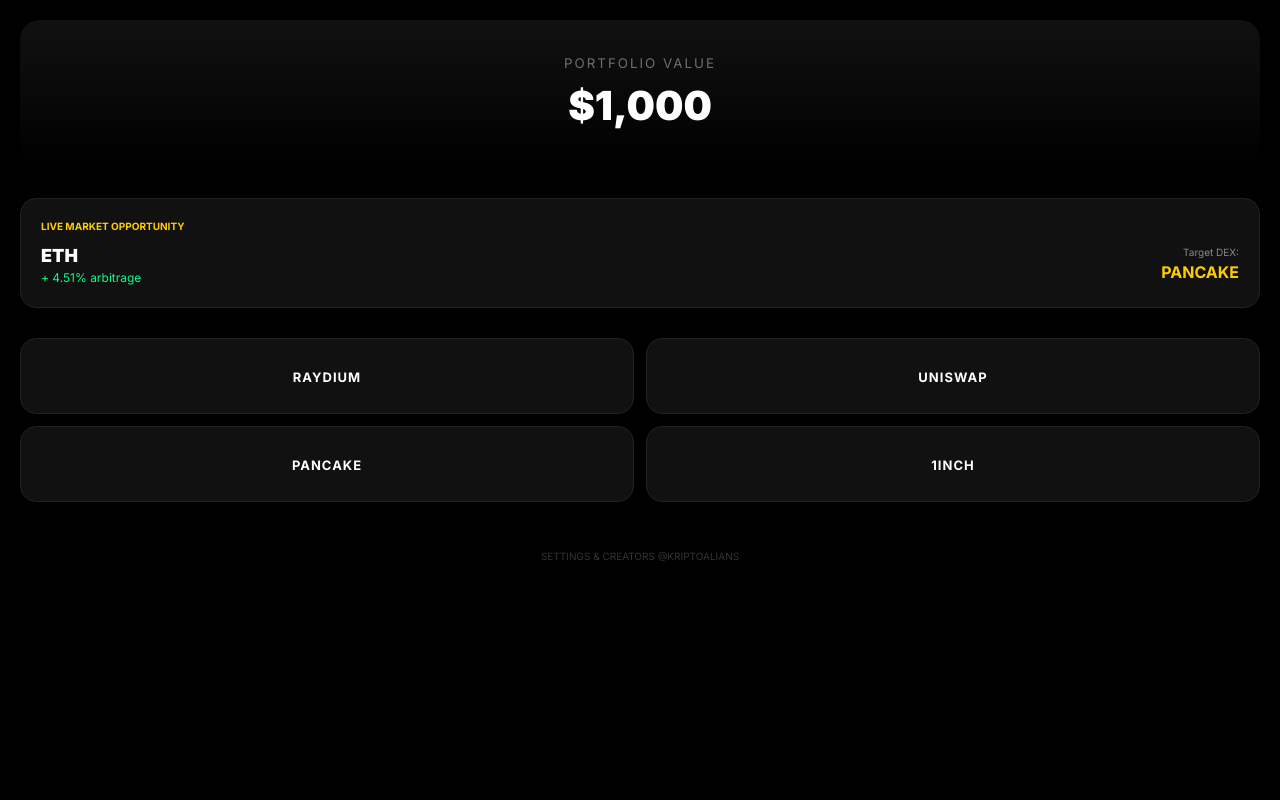
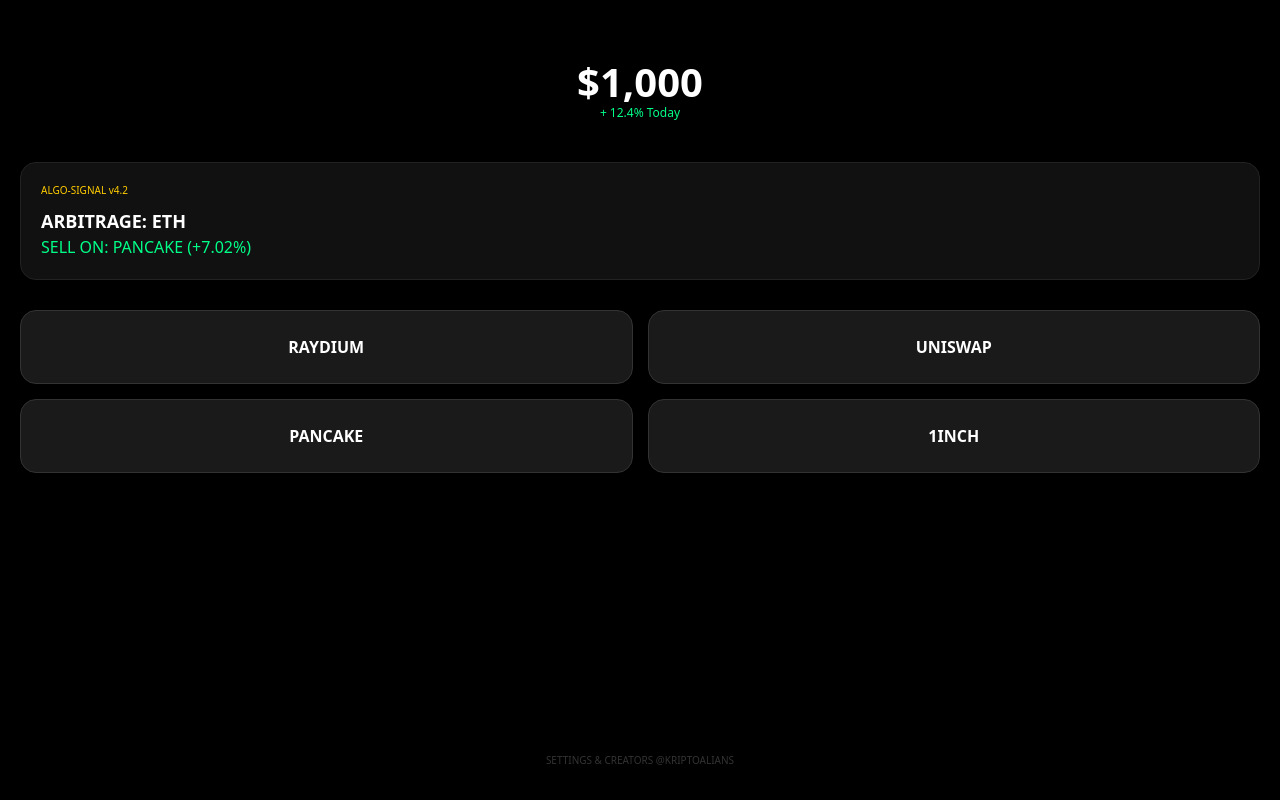
Before and after one commit to katyakuznezc-cmd/treidgame, a React (Vite) app: page / in a window 1280 px wide. Built offline with nearby package versions, Linux system fonts and the light colour scheme.

Commit message:
Update App.jsx

```diff
--- a/src/App.jsx
+++ b/src/App.jsx
@@ -1,39 +1,47 @@
 import React, { useState, useEffect, useRef } from 'react';
 
-const COINS = [
-  { id: 'SOL', price: 145.2, name: 'Solana' }, { id: 'ETH', price: 2640, name: 'Ethereum' },
-  { id: 'BNB', price: 590, name: 'Binance Coin' }, { id: 'BTC', price: 96000, name: 'Bitcoin' }
+// Реальные данные для имитации функционала
+const ASSETS = [
+  { id: 'SOL', name: 'Solana', price: 145, img: 'https://cryptologos.cc/logos/solana-sol-logo.png' },
+  { id: 'ETH', name: 'Ethereum', price: 2650, img: 'https://cryptologos.cc/logos/ethereum-eth-logo.png' },
+  { id: 'TON', name: 'Toncoin', price: 5.4, img: 'https://cryptologos.cc/logos/toncoin-ton-logo.png' },
+  { id: 'BNB', name: 'BNB', price: 590, img: 'https://cryptologos.cc/logos/bnb-bnb-logo.png' }
 ];
 
 export default function App() {
   const [balance, setBalance] = useState(() => Number(localStorage.getItem('st_bal')) || 1000.00);
   const [selectedDex, setSelectedDex] = useState(null);
-  const [amount, setAmount] = useState(100);
+  const [amount, setAmount] = useState('100');
   const [activeTrade, setActiveTrade] = useState(false);
   const [signal, setSignal] = useState(null);
   const [clicks, setClicks] = useState([]);
   const [isApproved, setIsApproved] = useState(false);
+  const [isWalletConfirm, setIsWalletConfirm] = useState(false);
 
+  // Поиск сигнала (Межбиржевой арбитраж)
   useEffect(() => {
     if (!signal && !activeTrade) {
       const timer = setTimeout(() => {
-        const coin = COINS[Math.floor(Math.random() * COINS.length)];
+        const coin = ASSETS[Math.floor(Math.random() * ASSETS.length)];
         const target = ['RAYDIUM', 'UNISWAP', 'PANCAKE', '1INCH'][Math.floor(Math.random() * 4)];
-        setSignal({ coin: coin.id, sellDex: target, perc: (Math.random() * 3 + 2).toFixed(2) });
-      }, 4000);
+        setSignal({ coin: coin.id, sellDex: target, perc: (Math.random() * 6 + 2).toFixed(2) });
+      }, 5000);
       return () => clearTimeout(timer);
     }
   }, [signal, activeTrade]);
 
-  const executeSwap = () => {
-    if (balance < amount) return;
+  const runTransaction = () => {
+    setIsWalletConfirm(true); // Имитация всплывающего окна кошелька
+    setTimeout(() => {
+      setIsWalletConfirm(false);
       setActiveTrade(true);
       setTimeout(() => {
         const isWin = selectedDex === signal?.sellDex;
-      const profit = isWin ? (amount * (parseFloat(signal.perc) / 100)) : -(amount * 0.25);
-      setBalance(b => b - (isWin ? 0 : amount) + (isWin ? profit : 0));
+        const profit = isWin ? (Number(amount) * (parseFloat(signal.perc) / 100)) : -(Number(amount) * 0.4);
+        setBalance(b => b + profit);
         setActiveTrade(false); setSignal(null); setSelectedDex(null); setIsApproved(false);
-    }, 2500);
+      }, 2000);
+    }, 1500);
   };
 
   const handleGlobalClick = (e) => {
@@ -46,163 +54,152 @@ export default function App() {
     }
   };
 
-  // --- 1. RAYDIUM (SOLANA STYLE) ---
-  const RaydiumUI = () => (
-    <div style={{background: '#0c0d21', height: '100%', padding: 15, color: '#fff', fontSize: '14px'}}>
-      <div style={{display:'flex', justifyContent:'space-between', alignItems:'center', marginBottom:25}}>
-        <div style={{display:'flex', alignItems:'center', gap: 8}}><div style={{width:24, height:24, background:'#39f2af', borderRadius:'50%'}}/> <b>Raydium</b></div>
-        <div style={{background:'#1a1b36', padding:'6px 12px', borderRadius:20, fontSize:12, color:'#39f2af'}}>vlad..78</div>
+  // --- 1. RAYDIUM TERMINAL (SOLANA) ---
+  const Raydium = () => (
+    <div style={{background: '#0c0d21', height: '100%', color: '#fff', fontFamily: 'monospace'}}>
+      <header style={{padding: 15, display: 'flex', justifyContent: 'space-between', borderBottom: '1px solid #1a1b36'}}>
+        <div style={{color: '#39f2af', fontWeight: 'bold'}}>RAYDIUM</div>
+        <div style={{fontSize: 10, opacity: 0.5}}>0.5% Slippage ⚙️</div>
+      </header>
+      <div style={{padding: 20}}>
+        <div style={{background: '#14162e', padding: 20, borderRadius: 16}}>
+          <label style={{fontSize: 10, opacity: 0.5}}>YOU PAY</label>
+          <div style={{display:'flex', justifyContent:'space-between', margin: '10px 0'}}>
+            <input type="number" value={amount} onChange={e=>setAmount(e.target.value)} style={{background:'none', border:'none', color:'#fff', fontSize: 24, outline:'none', width: '50%'}} />
+            <span style={{background: '#050614', padding: '5px 10px', borderRadius: 8}}>USDC ▾</span>
           </div>
-      <div style={{background: '#14162e', padding: 20, borderRadius: 20, border: '1px solid #1a1b36'}}>
-        <div style={{display:'flex', justifyContent:'space-between', marginBottom:12}}><span style={{opacity:0.6}}>Swap</span> <span style={{color:'#39f2af'}}>Auto ⚙️</span></div>
-        <div style={{background: '#050614', padding: 15, borderRadius: 12, marginBottom: 4}}>
-          <div style={{display:'flex', justifyContent:'space-between', marginBottom:8}}><small style={{opacity:0.4}}>From</small> <small style={{opacity:0.4}}>Balance: {balance.toFixed(2)}</small></div>
-          <div style={{display:'flex', justifyContent:'space-between'}}><input type="number" value={amount} onChange={e=>setAmount(e.target.value)} style={{background:'none', border:'none', color:'#fff', fontSize: 22, outline:'none', width:'50%'}} /> <button style={{background:'#1a1b36', border:'none', color:'#fff', borderRadius:8, padding:'4px 8px'}}>USDC ▾</button></div>
+          <div style={{textAlign:'center', color: '#39f2af'}}>↓</div>
+          <label style={{fontSize: 10, opacity: 0.5}}>YOU RECEIVE</label>
+          <div style={{display:'flex', justifyContent:'space-between', margin: '10px 0'}}>
+            <div style={{fontSize: 24}}>{(Number(amount)/145).toFixed(3)}</div>
+            <span style={{background: '#39f2af', color: '#000', padding: '5px 10px', borderRadius: 8, fontWeight:'bold'}}>{signal?.coin || 'SOL'} ▾</span>
           </div>
-        <div style={{height:30, display:'flex', justifyContent:'center', alignItems:'center'}}><div style={{background:'#1a1b36', width:30, height:30, borderRadius:8, display:'flex', justifyContent:'center', alignItems:'center'}}>↓</div></div>
-        <div style={{background: '#050614', padding: 15, borderRadius: 12, marginBottom: 20}}>
-           <div style={{display:'flex', justifyContent:'space-between', marginBottom:8}}><small style={{opacity:0.4}}>To</small></div>
-           <div style={{display:'flex', justifyContent:'space-between'}}><div style={{fontSize: 22}}>{(amount / 145).toFixed(4)}</div> <button style={{background:'#39f2af', border:'none', color:'#000', borderRadius:8, padding:'4px 8px'}}>{signal?.coin || 'SOL'} ▾</button></div>
+          <button onClick={runTransaction} style={{width:'100%', padding: 15, background:'#39f2af', color:'#000', border:'none', borderRadius: 12, fontWeight:'bold', marginTop: 15}}>
+            {activeTrade ? 'CONFIRMING...' : 'SWAP'}
+          </button>
         </div>
-        <button onClick={executeSwap} style={{width:'100%', padding: 16, background: '#39f2af', color: '#000', border: 'none', borderRadius: 12, fontWeight: '900', letterSpacing: 1}}>
-          {activeTrade ? 'SWAPPING...' : 'SWAP'}
-        </button>
       </div>
     </div>
   );
 
-  // --- 2. UNISWAP (ETH STYLE) ---
-  const UniswapUI = () => (
-    <div style={{background: '#190a24', height: '100%', padding: 15, color: '#fff'}}>
-      <div style={{display:'flex', justifyContent:'space-between', marginBottom:30}}>
-        <div style={{fontSize:22, color:'#ff007a'}}>🦄</div>
-        <div style={{display:'flex', gap:8}}><div style={{background:'#212429', padding:'6px 12px', borderRadius:16, fontSize:12}}>0x78..3c</div></div>
+  // --- 2. UNISWAP TERMINAL (ETHEREUM) ---
+  const Uniswap = () => (
+    <div style={{background: '#fff', height: '100%', color: '#000', fontFamily: 'sans-serif'}}>
+      <header style={{padding: 15, display: 'flex', justifyContent: 'space-between', alignItems: 'center'}}>
+        <span style={{fontSize: 24}}>🦄</span>
+        <button style={{background: '#f5f6fc', border: 'none', padding: '8px 12px', borderRadius: 12, fontWeight: 'bold', color: '#ff007a'}}>Connect</button>
+      </header>
+      <div style={{padding: 10, display: 'flex', justifyContent: 'center'}}>
+        <div style={{width: '100%', maxWidth: 400, background: '#fff', border: '1px solid #d9d9d9', borderRadius: 24, padding: 12}}>
+          <div style={{background: '#f9f9f9', padding: 15, borderRadius: 16, marginBottom: 5}}>
+            <input type="number" value={amount} onChange={e=>setAmount(e.target.value)} style={{width: '100%', background: 'none', border: 'none', fontSize: 28, outline: 'none'}} />
+            <div style={{textAlign:'right', fontWeight:'bold'}}>ETH ▾</div>
           </div>
-      <div style={{maxWidth: 420, margin: '0 auto', background: '#212429', padding: 12, borderRadius: 24, border: '1px solid rgba(255,255,255,0.05)'}}>
-        <div style={{display:'flex', justifyContent:'space-between', padding: '0 8px 12px'}}><b>Swap</b> <span>⚙️</span></div>
-        <div style={{background: '#2c2f36', padding: 16, borderRadius: 16, marginBottom: 4, position: 'relative'}}>
-          <input type="number" value={amount} onChange={e=>setAmount(e.target.value)} style={{width:'100%', background:'none', border:'none', color:'#fff', fontSize: 28, outline: 'none'}} />
-          <div style={{display:'flex', justifyContent:'space-between', marginTop: 10}}><span style={{opacity:0.5}}>${amount}</span> <span style={{background:'#190a24', padding:'4px 12px', borderRadius:20}}>ETH ▾</span></div>
+          <div style={{background: '#f9f9f9', padding: 15, borderRadius: 16, marginBottom: 15}}>
+            <div style={{fontSize: 28, color: '#888'}}>{signal?.coin || '0.0'}</div>
+            <div style={{textAlign:'right', background:'#ff007a', color:'#fff', padding:'4px 10px', borderRadius:20, display:'inline-block', float:'right', fontSize:12}}>{signal?.coin || 'Select'} ▾</div>
+            <div style={{clear:'both'}}></div>
           </div>
-        <div style={{background: '#2c2f36', padding: 16, borderRadius: 16, marginBottom: 12}}>
-          <div style={{fontSize: 28, color: signal?.coin ? '#fff' : '#565a69'}}>{signal?.coin || '0'}</div>
-          <div style={{display:'flex', justifyContent:'space-between', marginTop: 10}}><span style={{color:'#ff007a'}}>{signal?.perc}%</span> <span style={{background:'#ff007a', padding:'4px 12px', borderRadius:20}}>{signal?.coin || 'Select'} ▾</span></div>
+          <button onClick={isApproved ? runTransaction : () => setIsApproved(true)} style={{width:'100%', padding: 18, background: 'rgba(255, 0, 122, 0.1)', color: '#ff007a', border: 'none', borderRadius: 20, fontWeight: 'bold', fontSize: 18}}>
+            {isApproved ? 'Swap' : 'Approve ETH'}
+          </button>
         </div>
-        <button onClick={isApproved ? executeSwap : () => setIsApproved(true)} style={{width:'100%', padding: 20, background: 'rgba(255, 0, 122, 0.15)', color: '#ff007a', border: 'none', borderRadius: 20, fontWeight: 'bold', fontSize: 18}}>
-          {activeTrade ? 'Processing...' : isApproved ? 'Swap' : 'Approve ETH'}
-        </button>
       </div>
     </div>
   );
 
-  // --- 3. PANCAKESWAP (BSC STYLE) ---
-  const PancakeUI = () => (
-    <div style={{background: '#08060b', height: '100%', padding: 15, color: '#fff'}}>
-      <div style={{display:'flex', justifyContent:'space-between', marginBottom:20}}>
-        <b style={{color:'#1fc7d4'}}>🥞 PancakeSwap</b>
-        <div style={{background:'#27262c', padding:'5px 10px', borderRadius:10, fontSize:12, border:'2px solid #1fc7d4'}}>Connect</div>
+  // --- 3. PANCAKESWAP TERMINAL (BSC) ---
+  const Pancake = () => (
+    <div style={{background: '#08060b', height: '100%', color: '#fff'}}>
+      <header style={{padding: 15, display: 'flex', justifyContent: 'space-between', background: '#27262c'}}>
+        <b style={{color: '#1fc7d4'}}>🥞 Pancake</b>
+        <span>⚙️ 🕒</span>
+      </header>
+      <div style={{padding: 20}}>
+        <div style={{background: '#27262c', padding: 20, borderRadius: 24, borderBottom: '4px solid rgba(0,0,0,0.2)'}}>
+          <div style={{background: '#372f47', padding: 15, borderRadius: 16, marginBottom: 10}}>
+             <small style={{color: '#1fc7d4'}}>BNB</small>
+             <input type="number" value={amount} onChange={e=>setAmount(e.target.value)} style={{width:'100%', background:'none', border:'none', color:'#fff', fontSize: 18, outline:'none'}} />
           </div>
-      <div style={{background: '#27262c', borderRadius: 24, padding: 20, borderBottom: '4px solid rgba(0,0,0,0.3)'}}>
-        <div style={{display:'flex', justifyContent:'space-between', borderBottom:'1px solid #383241', paddingBottom:15, marginBottom:15}}>
-          <b style={{fontSize:18}}>Swap</b>
-          <div style={{display:'flex', gap:10}}>📈 ⚙️ 🕒</div>
+          <div style={{textAlign:'center', fontSize: 20, color: '#1fc7d4'}}>↓</div>
+          <div style={{background: '#372f47', padding: 15, borderRadius: 16, marginBottom: 20}}>
+             <small style={{color: '#1fc7d4'}}>{signal?.coin || 'CAKE'}</small>
+             <div style={{fontSize: 18}}>{(Number(amount) * 1.5).toFixed(2)}</div>
           </div>
-        <div style={{background: '#372f47', padding: 16, borderRadius: 16, marginBottom: 4}}>
-           <div style={{display:'flex', justifyContent:'space-between', fontSize:12, color:'#1fc7d4', marginBottom:8}}><b>BNB</b> <small>Balance: {balance.toFixed(2)}</small></div>
-           <input type="number" value={amount} onChange={e=>setAmount(e.target.value)} style={{width:'100%', background:'none', border:'none', color:'#fff', fontSize: 20, outline: 'none'}} />
-        </div>
-        <div style={{textAlign:'center', color:'#1fc7d4', margin:'-10px 0', fontSize:20, zIndex:2, position:'relative'}}>↓</div>
-        <div style={{background: '#372f47', padding: 16, borderRadius: 16, marginBottom: 20}}>
-           <div style={{display:'flex', justifyContent:'space-between', fontSize:12, color:'#1fc7d4', marginBottom:8}}><b>{signal?.coin || 'CAKE'}</b></div>
-           <div style={{fontSize: 20}}>{(amount * 0.85).toFixed(2)}</div>
-        </div>
-        <button onClick={executeSwap} style={{width:'100%', padding: 15, background: '#1fc7d4', color: '#fff', border: 'none', borderRadius: 16, fontWeight: 'bold', boxShadow: '0 -3px 0 rgba(0,0,0,0.2) inset', fontSize:16}}>
-          {activeTrade ? 'Loading...' : 'Swap Now'}
+          <button onClick={runTransaction} style={{width:'100%', padding: 15, background:'#1fc7d4', color:'#fff', border:'none', borderRadius: 16, fontWeight:'bold', boxShadow: '0 -3px 0 rgba(0,0,0,0.2) inset'}}>
+            Swap Now
           </button>
         </div>
-    </div>
-  );
-
-  // --- 4. 1INCH (DARK AGGREGATOR STYLE) ---
-  const OneInchUI = () => (
-    <div style={{background: '#060e17', height: '100%', padding: 15, color: '#fff'}}>
-      <div style={{display:'flex', justifyContent:'space-between', alignItems:'center', marginBottom:25}}>
-        <div style={{display:'flex', alignItems:'center', gap:6}}><div style={{width:24, height:24, background:'#2b6aff', borderRadius:'50%'}}/> 1inch</div>
-        <div style={{background:'#111d2c', padding:'6px 12px', borderRadius:12, fontSize:12}}>Ethereum ▾</div>
-      </div>
-      <div style={{background: '#111d2c', padding: 16, borderRadius: 16, border: '1px solid #1e2d3d'}}>
-        <div style={{display:'flex', justifyContent:'space-between', marginBottom:10}}><span style={{fontSize:12, opacity:0.6}}>You sell</span> <span style={{fontSize:12, color:'#2b6aff'}}>Max</span></div>
-        <div style={{display:'flex', justifyContent:'space-between', background:'#0a141d', padding:12, borderRadius:12, marginBottom:4}}>
-          <input type="number" value={amount} onChange={e=>setAmount(e.target.value)} style={{background:'none', border:'none', color:'#fff', fontSize: 20, outline:'none', width:'50%'}} />
-          <div style={{display:'flex', alignItems:'center', gap:5}}>USDT <small>▾</small></div>
-        </div>
-        <div style={{display:'flex', justifyContent:'space-between', marginBottom:10, marginTop:15}}><span style={{fontSize:12, opacity:0.6}}>You buy</span></div>
-        <div style={{display:'flex', justifyContent:'space-between', background:'#0a141d', padding:12, borderRadius:12, marginBottom:20}}>
-          <div style={{fontSize: 20}}>{signal?.coin || 'ETH'}</div>
-          <div style={{display:'flex', alignItems:'center', gap:5}}><span style={{color:'#2b6aff'}}>Select token</span> <small>▾</small></div>
-        </div>
-        <div style={{borderTop:'1px solid #1e2d3d', paddingTop:15, marginBottom:15}}>
-          <div style={{display:'flex', justifyContent:'space-between', fontSize:11, marginBottom:5}}><span style={{opacity:0.5}}>Rate</span> <span>1 USDT = 0.0003 ETH</span></div>
-          <div style={{display:'flex', justifyContent:'space-between', fontSize:11}}><span style={{opacity:0.5}}>Route</span> <span style={{color:'#2b6aff'}}>1inch Prop ➔ Uniswap</span></div>
-        </div>
-        <button onClick={executeSwap} style={{width:'100%', padding: 16, background: '#2b6aff', color: '#fff', border: 'none', borderRadius: 12, fontWeight: 'bold'}}>
-          {activeTrade ? 'Routing...' : 'Swap via 1inch'}
-        </button>
       </div>
     </div>
   );
 
   return (
-    <div onPointerDown={handleGlobalClick} style={{width:'100vw', height:'100dvh', background:'#000', color:'#fff', fontFamily:'"Inter", sans-serif', overflow:'hidden'}}>
+    <div onPointerDown={handleGlobalClick} style={{width:'100vw', height:'100dvh', background: '#000', overflow: 'hidden', position: 'relative'}}>
       <style>{`
-        @import url('https://fonts.googleapis.com/css2?family=Inter:wght@400;700;900&display=swap');
-        .dollar { position:absolute; color:#00ff88; font-weight:900; animation:pop 0.6s forwards; z-index:999; pointer-events:none; font-size:28px; text-shadow: 0 0 10px #00ff88; }
+        .dollar { position:absolute; color:#00ff88; font-weight:900; animation:pop 0.6s forwards; z-index:9999; pointer-events:none; font-size:28px; }
         @keyframes pop { 0%{opacity:1; transform:translateY(0)} 100%{opacity:0; transform:translateY(-100px)} }
+        .wallet-popup { position:absolute; bottom:20px; left:10px; right:10px; background:#111; border:1px solid #333; border-radius:20px; padding:20px; z-index:10000; animation: slideUp 0.3s forwards; }
+        @keyframes slideUp { from {transform: translateY(100%);} to {transform: translateY(0);} }
       `}</style>
 
       {clicks.map(c => <div key={c.id} className="dollar" style={{left:c.x-10, top:c.y-20}}>$</div>)}
 
+      {/* Окно подтверждения кошелька (как в реале) */}
+      {isWalletConfirm && (
+        <div className="wallet-popup">
+          <div style={{display:'flex', justifyContent:'space-between', marginBottom:15}}>
+             <b>Confirm Transaction</b>
+             <span style={{color: '#ff4444'}}>✕</span>
+          </div>
+          <div style={{fontSize: 12, opacity: 0.6, marginBottom: 20}}>Network Fee: ~$2.45</div>
+          <button style={{width:'100%', padding: 15, background:'#00ff88', color:'#000', border:'none', borderRadius:12, fontWeight:'bold'}}>CONFIRM IN WALLET</button>
+        </div>
+      )}
+
       {!selectedDex ? (
-        <div style={{padding: 20, animation: 'fadeIn 0.3s'}}>
-          <div style={{textAlign:'center', marginBottom: 30, background: 'linear-gradient(180deg, #111 0%, #000 100%)', padding: '30px 0', borderRadius: 20}}>
-            <small style={{opacity: 0.4, letterSpacing: 2}}>PORTFOLIO VALUE</small>
-            <h1 style={{fontSize: 40, margin: '10px 0', fontWeight: '900'}}>${balance.toLocaleString()}</h1>
+        <div style={{padding: 20, color: '#fff'}}>
+          <div style={{textAlign: 'center', margin: '40px 0'}}>
+            <h1 style={{fontSize: 40, margin: 0}}>${balance.toLocaleString()}</h1>
+            <div style={{color: '#00ff88', fontSize: 12}}>+ 12.4% Today</div>
           </div>
 
-          <div style={{background:'#111', padding: 20, borderRadius: 16, marginBottom: 30, border: '1px solid #222'}}>
-            <div style={{fontSize: 10, color:'#ffcc00', fontWeight:'bold', marginBottom:8}}>LIVE MARKET OPPORTUNITY</div>
+          {/* Панель сигналов */}
+          <div style={{background: '#111', padding: 20, borderRadius: 16, border: '1px solid #222', marginBottom: 30}}>
+            <div style={{fontSize: 10, color: '#ffcc00'}}>ALGO-SIGNAL v4.2</div>
             {signal ? (
-              <div style={{display:'flex', justifyContent:'space-between', alignItems:'center'}}>
-                <div>
-                   <div style={{fontSize:18, fontWeight:'900'}}>{signal.coin}</div>
-                   <div style={{fontSize:12, color:'#00ff88'}}>+ {signal.perc}% arbitrage</div>
+              <div style={{marginTop: 10}}>
+                <span style={{fontSize: 18, fontWeight:'bold'}}>ARBITRAGE: {signal.coin}</span>
+                <div style={{color: '#00ff88'}}>SELL ON: {signal.sellDex} (+{signal.perc}%)</div>
               </div>
-                <div style={{textAlign:'right'}}>
-                   <div style={{fontSize:10, opacity:0.5}}>Target DEX:</div>
-                   <div style={{color:'#ffcc00', fontWeight:'bold'}}>{signal.sellDex}</div>
-                </div>
-              </div>
-            ) : "Scanning protocols..."}
+            ) : "Scanning pools..."}
           </div>
 
-          <div style={{display:'grid', gridTemplateColumns: '1fr 1fr', gap: 12}}>
+          <div style={{display: 'grid', gridTemplateColumns: '1fr 1fr', gap: 15}}>
             {['RAYDIUM', 'UNISWAP', 'PANCAKE', '1INCH'].map(dex => (
-              <div key={dex} onClick={()=>setSelectedDex(dex)} style={{padding: 25, background: '#111', borderRadius: 16, border: '1px solid #222', textAlign:'center', transition:'0.2s', active: {transform: 'scale(0.95)'}}}>
-                <b style={{fontSize: 13, letterSpacing:1}}>{dex}</b>
-              </div>
+              <button key={dex} onClick={()=>setSelectedDex(dex)} style={{background: '#1a1a1a', border: '1px solid #333', color: '#fff', padding: 25, borderRadius: 16, fontWeight: 'bold'}}>
+                {dex}
+              </button>
             ))}
           </div>
 
-          <div style={{marginTop: 40, textAlign:'center'}}>
+          <div style={{position: 'absolute', bottom: 30, left: 0, right: 0, textAlign: 'center'}}>
              <a href="https://t.me/kriptoalians" style={{color: '#333', fontSize: 10, textDecoration: 'none'}}>SETTINGS & CREATORS @KRIPTOALIANS</a>
           </div>
         </div>
       ) : (
         <div style={{height: '100%'}}>
-          {selectedDex === 'RAYDIUM' && <RaydiumUI />}
-          {selectedDex === 'UNISWAP' && <UniswapUI />}
-          {selectedDex === 'PANCAKE' && <PancakeUI />}
-          {selectedDex === '1INCH' && <OneInchUI />}
+          <button onClick={()=>setSelectedDex(null)} style={{position: 'absolute', top: 15, right: 15, zIndex: 10, background: 'rgba(0,0,0,0.5)', border: 'none', color: '#fff', padding: '5px 10px', borderRadius: 8}}>EXIT</button>
+          {selectedDex === 'RAYDIUM' && <Raydium />}
+          {selectedDex === 'UNISWAP' && <Uniswap />}
+          {selectedDex === 'PANCAKE' && <Pancake />}
+          {selectedDex === '1INCH' && (
+            <div style={{padding: 40, color:'#fff', textAlign:'center'}}>
+              <h2>1INCH Terminal</h2>
+              <p>Aggregation Protocol Active</p>
+              <button onClick={runTransaction} style={{width:'100%', padding:20, background:'#2b6aff', border:'none', color:'#fff', borderRadius:12}}>SWAP VIA 1INCH</button>
+            </div>
+          )}
         </div>
       )}
     </div>
```
Lines whose indentation alone changed are shown as unchanged.
